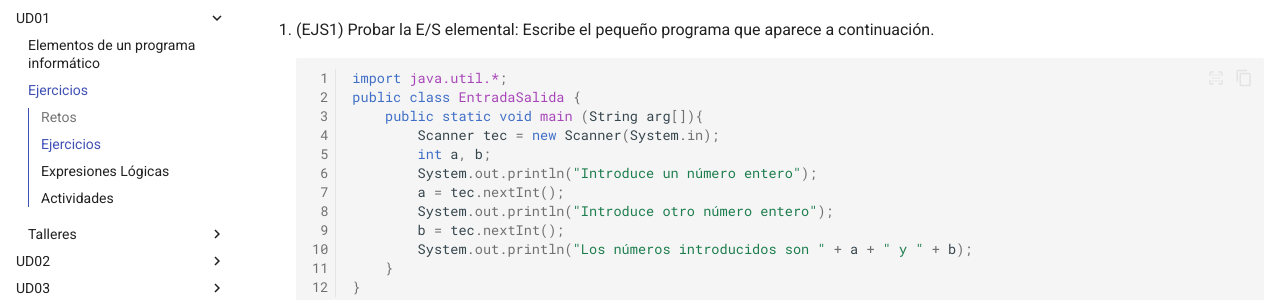
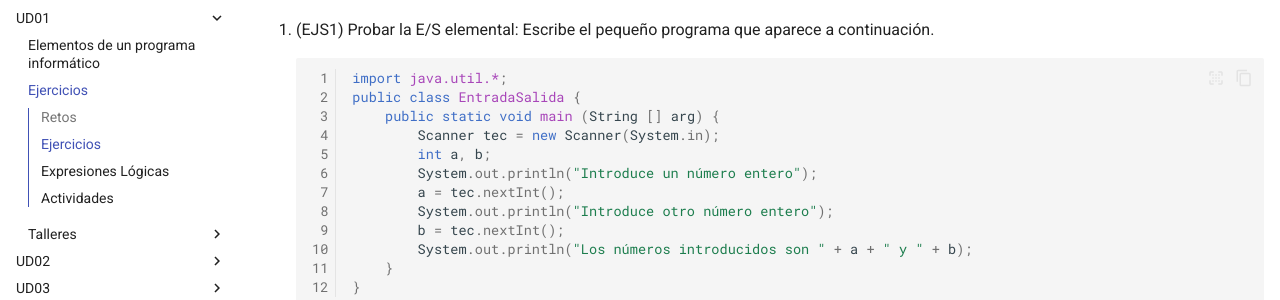
Before and after one commit to martinezpenya/1DAMProgramacion, an MkDocs documentation site: the page built from docs/UD01/UD01_ejercicios_ES.md, in a window 1280 px wide and 900 px high, scrolled down 1044 px. Shown: the part 153-453 px from the top of the window. Built offline with MkDocs 1.6.1 and Material for MkDocs 9.7.7, drawn with Linux system fonts in a browser that asks for light colours; comment, search, counter and statistics services are not loaded.

````diff
--- a/docs/UD01/UD01_ejercicios_ES.md
+++ b/docs/UD01/UD01_ejercicios_ES.md
@@ -47,7 +47,7 @@
     ```java
     import java.util.*;
     public class EntradaSalida {
-        public static void main (String arg[]){
+        public static void main (String [] arg) {
             Scanner tec = new Scanner(System.in);
             int a, b;
             System.out.println("Introduce un número entero");
````
